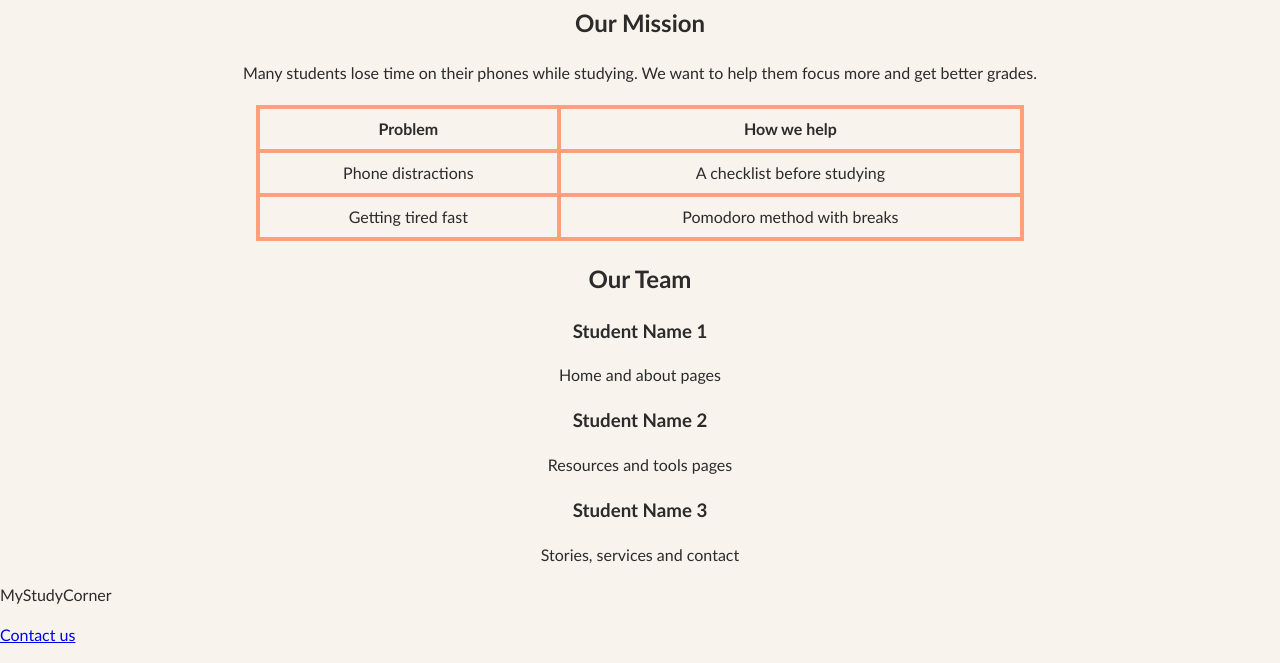
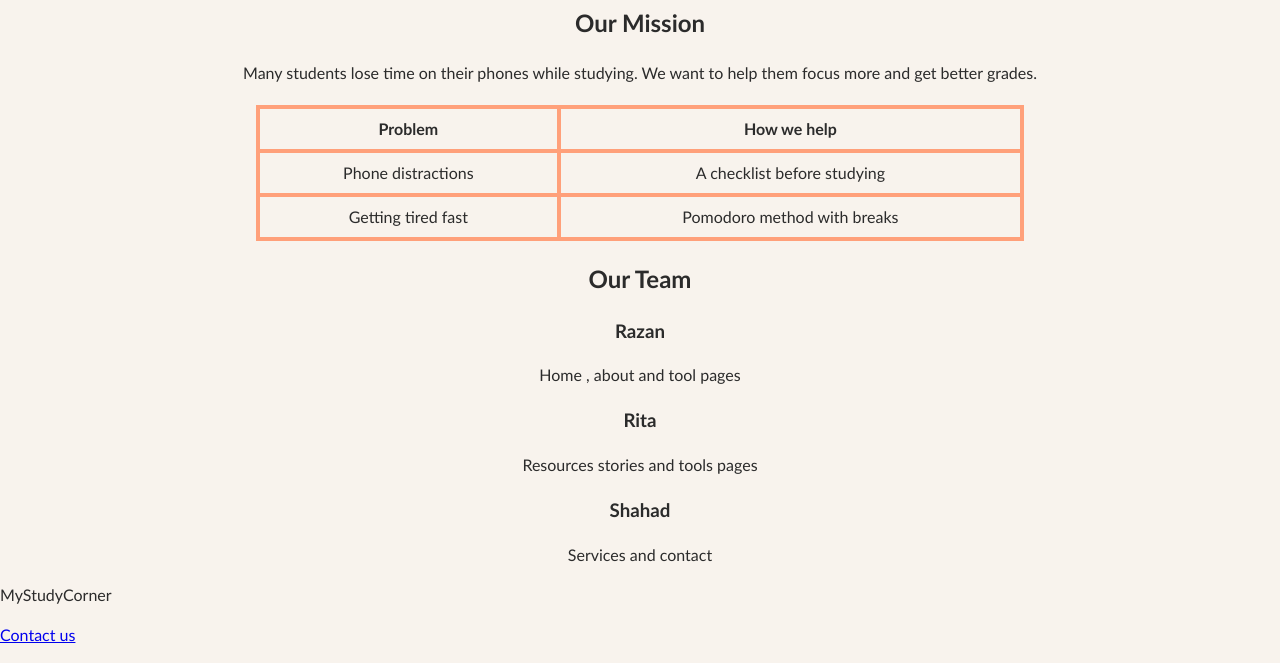
Before and after one commit to lunaindex/WebProject, a plain HTML site: page MyStudyCorner/Files/about.html in a window 1280 px wide. Shown: the part 201-864 px from the top of the page. Drawn offline with Linux system fonts and the light colour scheme.

Commit message:
Update team member details in about.html

```diff
--- a/MyStudyCorner/Files/about.html
+++ b/MyStudyCorner/Files/about.html
@@ -53,10 +53,9 @@
     </table>
     <h2 style="text-align: center;">Our Team</h2>
     <div class="card">
-      <div class="box member">
-        <h3>Student Name 1</h3><p>Home and about pages</p></div>
-      <div class="box member"><h3>Student Name 2</h3><p>Resources and tools pages</p></div>
-      <div class="box member"><h3>Student Name 3</h3><p>Stories, services and contact</p></div>
+      <div class="box"><h3>Razan</h3><p>Home , about and tool pages</p></div>
+      <div class="box"><h3>Rita</h3><p>Resources stories and tools pages</p></div>
+      <div class="box"><h3>Shahad</h3><p>Services and contact</p></div>
     </div>
   </div>
 
```
